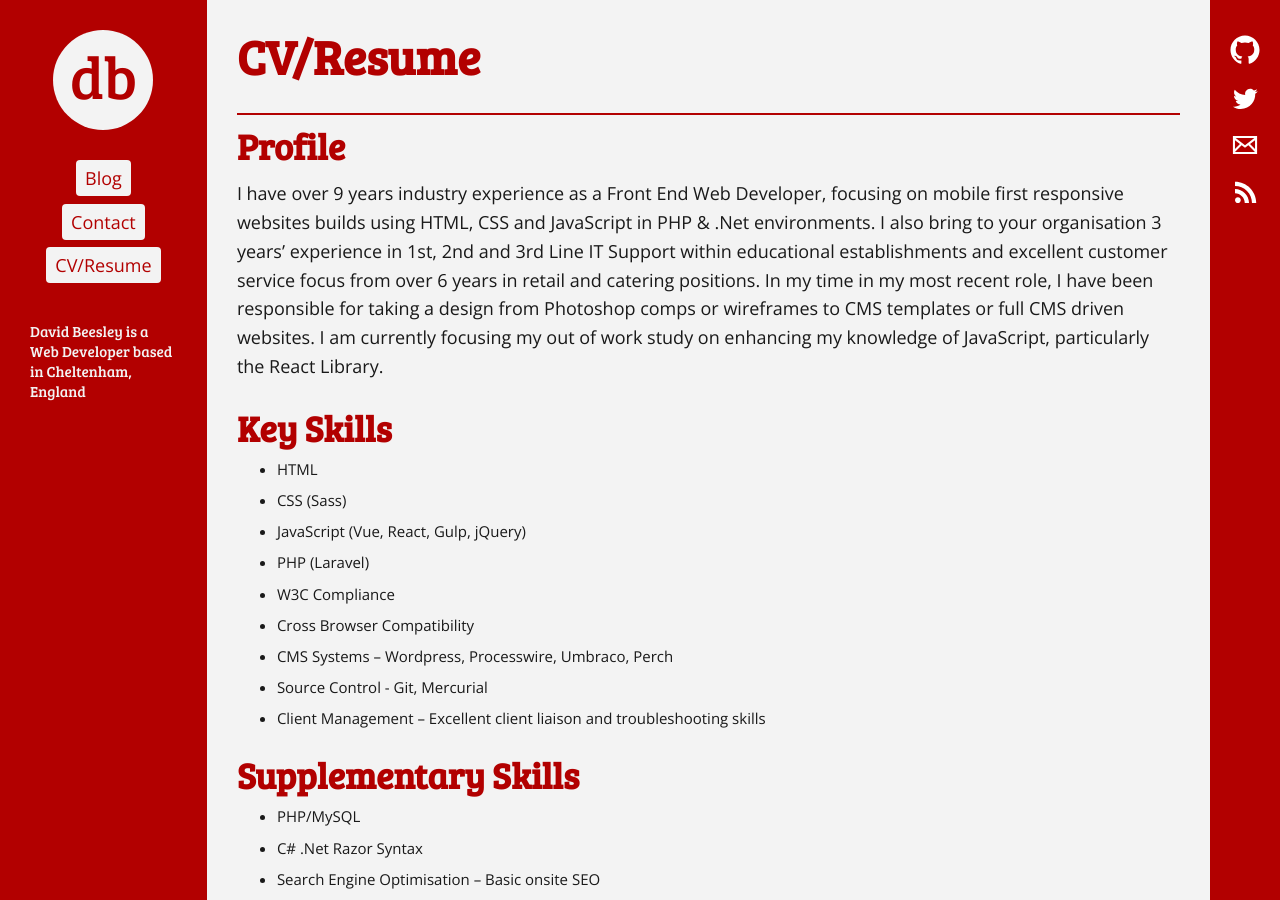
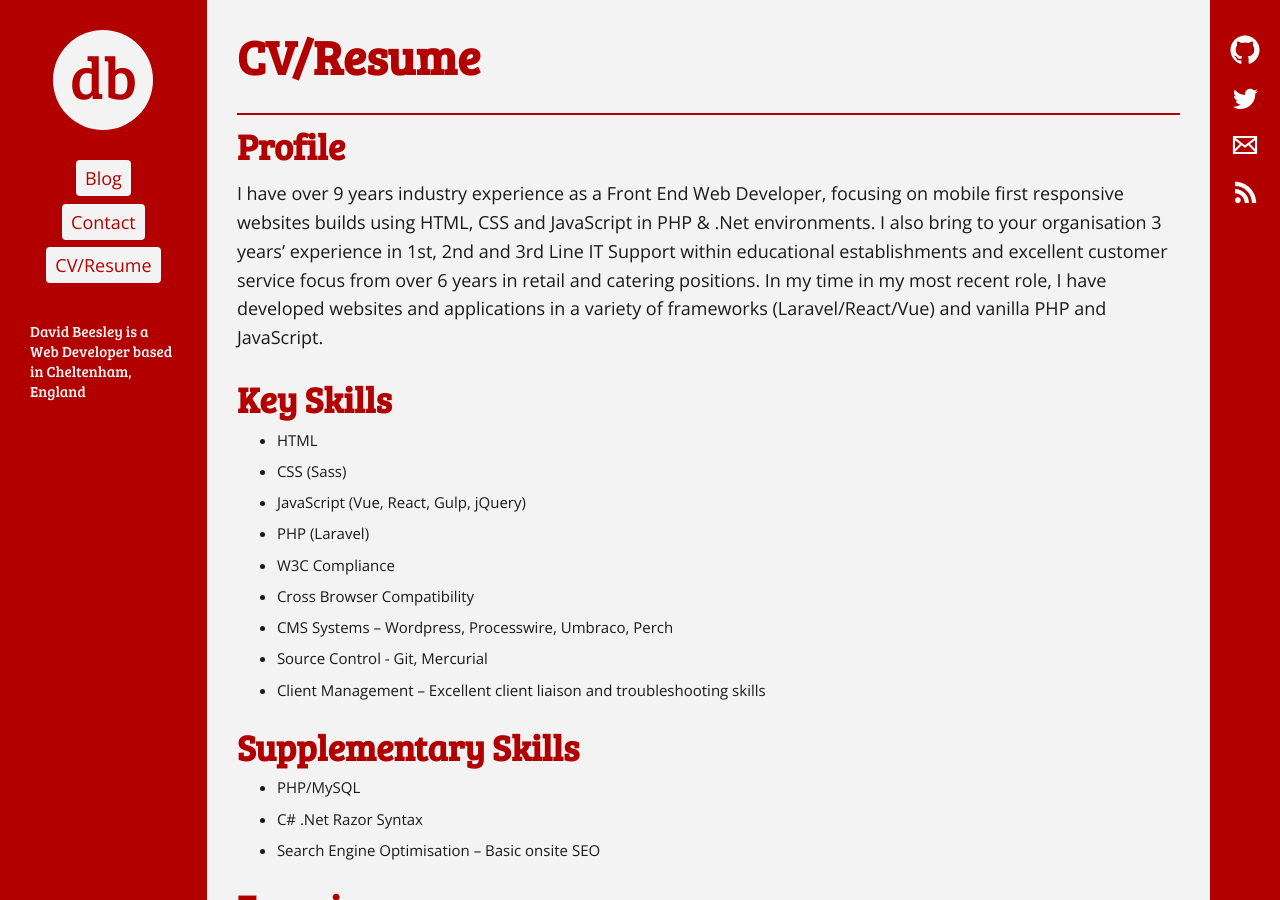
Before and after one commit to davebeesley/personal-site, a Jekyll site: the page built from cv-resume/index.md, in a window 1280 px wide and 900 px high. Built offline with Jekyll 4.4.1, drawn with Linux system fonts in a browser that asks for light colours; comment, search, counter and statistics services are not loaded; some of the changed lines change nothing that is shown; some of the changed text lies outside the part shown.

Commit message:
Update content

```diff
--- a/cv-resume/index.md
+++ b/cv-resume/index.md
@@ -7,7 +7,7 @@ weight: 4
 
 ## Profile
 
-I have over 9 years industry experience as a Front End Web Developer, focusing on mobile first responsive websites builds using HTML, CSS and JavaScript in PHP & .Net environments. I also bring to your organisation 3 years’ experience in 1st, 2nd and 3rd Line IT Support within educational establishments and excellent customer service focus from over 6 years in retail and catering positions. In my time in my most recent role, I have been responsible for taking a design from Photoshop comps or wireframes to CMS templates or full CMS driven websites. I am currently focusing my out of work study on enhancing my knowledge of JavaScript, particularly the React Library.
+I have over 9 years industry experience as a Front End Web Developer, focusing on mobile first responsive websites builds using HTML, CSS and JavaScript in PHP & .Net environments. I also bring to your organisation 3 years’ experience in 1st, 2nd and 3rd Line IT Support within educational establishments and excellent customer service focus from over 6 years in retail and catering positions. In my time in my most recent role, I have developed websites and applications in a variety of frameworks (Laravel/React/Vue) and vanilla PHP and JavaScript.
 
 ## Key Skills
 
@@ -117,7 +117,7 @@ _CSS3 for Resposive Design_ – Andrew Clarke – Cardiff, Nov 2013 - http://stu
 
 _Mobilism_, Amsterdam, May 2012 - http://mobilism.nl/2012
 
-_WebDevConf_, Bristol, Oct 2012-2015 - http://www.webdevconf.com
+_WebDevConf_, Bristol, Oct 2012-2018 - http://www.webdevconf.com
 
 _Port80_, Newport, May 2016 - http://port80events.co.uk/
 
@@ -146,6 +146,6 @@ Running - Completed the Great North Run in 2013
 
 Microbrewing - A friend and I brew cider every autumn using our cider press
 
-Football – I enjoy playing 5-a-side, watching Cheltenham Town and Liverpool
+Football – Watching Cheltenham Town (where I am also on the Board of Directors) and Liverpool
 
 #### References available on request
```
